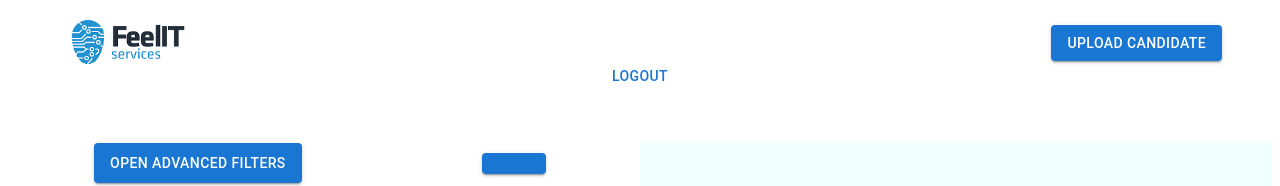
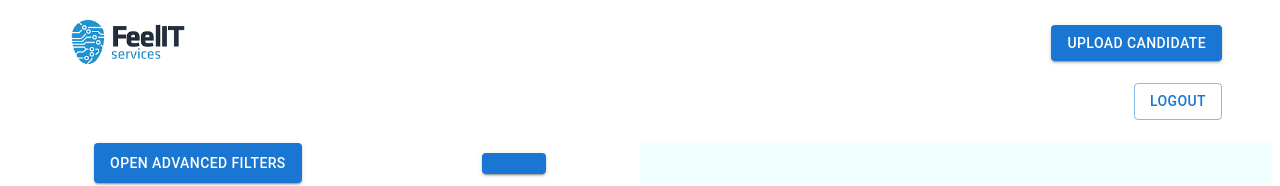
Before and after one commit to BogdanCBC/CvLab-FE, a React (Create React App) app: page / in a window 1280 px wide. Shown: the top 186 px of the page. Built offline with nearby package versions, Linux system fonts and the light colour scheme; no server answers; sample sign-in values are in the browser's storage; some icons are missing.

Commit message:
logout button position modified

```diff
--- a/src/components/TopBar/TopBar.css
+++ b/src/components/TopBar/TopBar.css
@@ -30,3 +30,10 @@
     margin-top: 20px;
     margin-right: 40px;
 }
+
+.logout-button-wrapper {
+    display: flex;
+    justify-content: flex-end;
+    margin-top: 25px;
+    margin-right: 40px;
+}
--- a/src/components/TopBar/TopBar.jsx
+++ b/src/components/TopBar/TopBar.jsx
@@ -58,12 +58,15 @@ function TopBar(props) {
                 </div>
             </div>
 
+            <div className="logout-button-wrapper">
                 <Button
+                    variant='outlined'
                     className="logout-button"
                     onClick={handleLogout}
                 >
                     Logout
                 </Button>
+            </div>
 
             <UploadCandidateModal
                 modalState={open}
--- a/src/components/TopBar/UploadCandidate/UploadCandidate.jsx
+++ b/src/components/TopBar/UploadCandidate/UploadCandidate.jsx
@@ -1,4 +1,4 @@
-import React, { useState } from 'react';
+import React from 'react';
 import { Box, LinearProgress, Typography, IconButton, Button, Stack, Chip } from '@mui/material';
 import DeleteIcon from '@mui/icons-material/Delete';
 import CheckIcon from '@mui/icons-material/CheckCircle';
```
Lines whose indentation alone changed are shown as unchanged.
